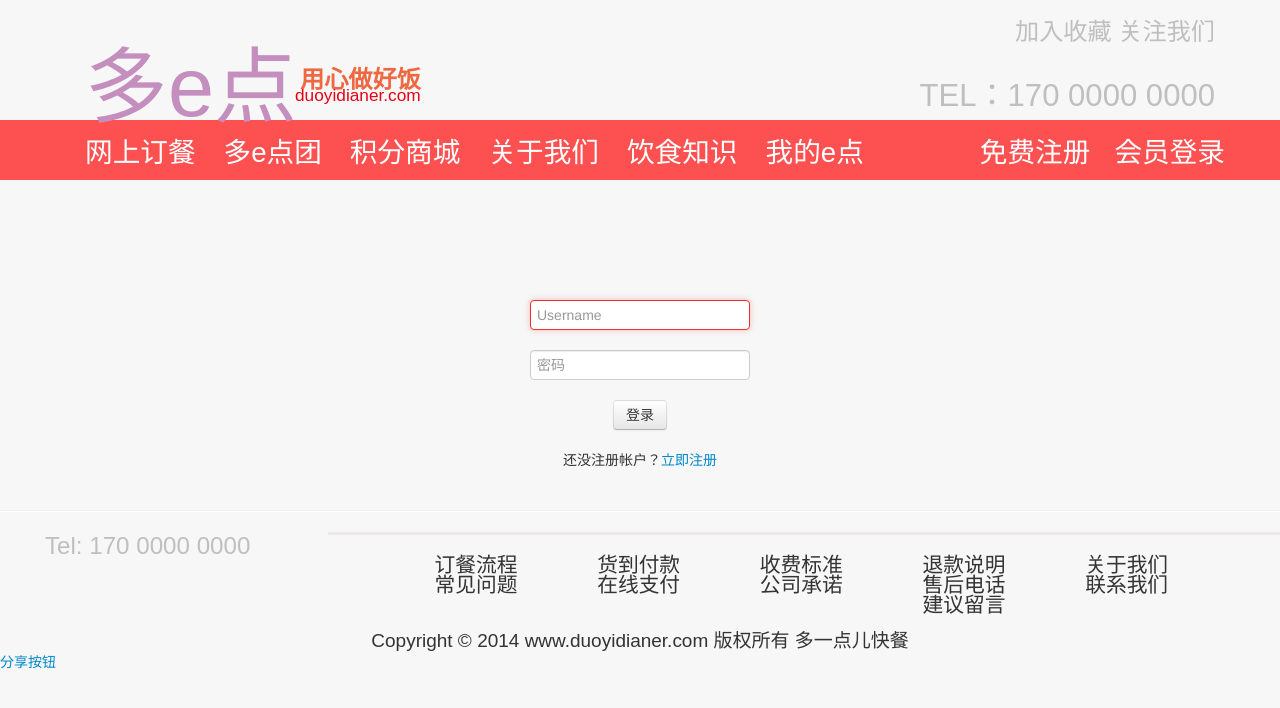
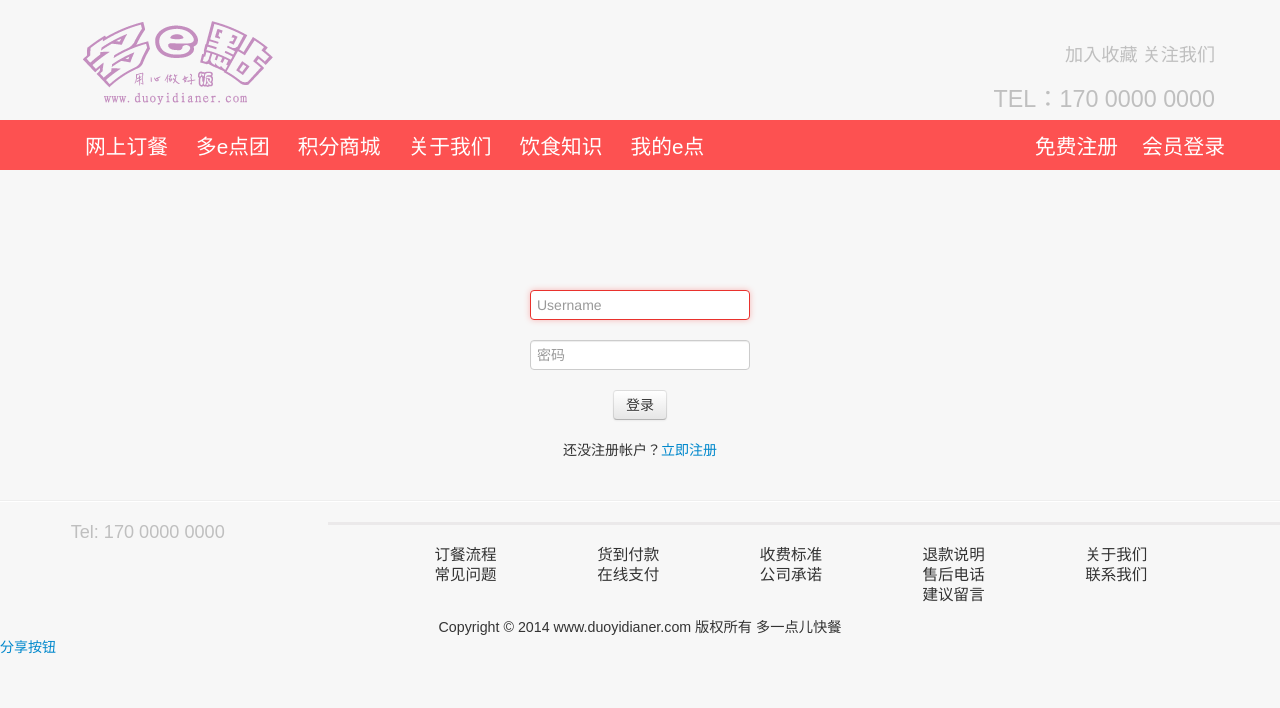
Before and after one commit to Brightcells/duoyidianer, a Django app: page /accounts/ in a window 1280 px wide. Shown: the top 708 px of the page. Run offline with Django 3.2, Linux system fonts and the light colour scheme; some libraries are stand-ins or nearby versions.

Commit message:
use new logo & adjust font-size

```diff
--- a/duoyidianer/static/css/duoyidianer.css
+++ b/duoyidianer/static/css/duoyidianer.css
@@ -66,48 +66,32 @@ ul, ul li {
 
 .logo {
     position:absolute;
-    left: 65px;
-    top: 20px;
-    color: #c48ebf;
-    font: normal 82.88px "方正细珊瑚简体","宋体",Arial,Times;
+    left: 25px;
+    top: 15px;
     cursor: pointer;
-}
-
-.slogan {
-    position:absolute;
-    left: 280px;
-    top: 60px;
-    color: #ee6842;
-    font: bold 24.17px "方正北魏楷书简体","宋体",Arial,Times;
-}
-
-.domain {
-    position:absolute;
-    left: 275px;
-    top: 85px;
-    color: #e70014;
-    font: normal 17.27px "方正北魏楷书简体","宋体",Arial,Times;
 }
 
 .join {
     position:absolute;
     right: 45px;
-    top: 12px;
+    top: 40px;
+    cursor: pointer;
     color: #bfbfbf;
-    font: normal 24.17px "方正北魏楷书简体","宋体",Arial,Times;
+    font: normal 18.13px "方正北魏楷书简体","宋体",Arial,Times;
 }
 
 .tel {
     position:absolute;
     right: 45px;
-    top: 70px;
+    top: 80px;
+    cursor: pointer;
     color: #bfbfbf;
-    font: normal 31.08px "方正北魏楷书简体","宋体",Arial,Times;
+    font: normal 23.31px "方正北魏楷书简体","宋体",Arial,Times;
 }
 
 .tel2 {
     color: #bfbfbf;
-    font: normal 24.17px "方正北魏楷书简体","宋体",Arial,Times;
+    font: normal 18.13px "方正北魏楷书简体","宋体",Arial,Times;
 }
 
 .menu {
@@ -119,7 +103,7 @@ ul, ul li {
 .menu span {
     color: #fff;
     margin-right: 24.17px;
-    font: normal 27.63px "方正北魏楷书简体","宋体",Arial,Times;
+    font: normal 20.72px "方正北魏楷书简体","宋体",Arial,Times;
     cursor: pointer;
 }
 
@@ -134,7 +118,7 @@ ul, ul li {
 .menu a {
     color: #fff;
     margin-right: 24.17px;
-    font: normal 27.63px "方正北魏楷书简体","宋体",Arial,Times;
+    font: normal 20.72px "方正北魏楷书简体","宋体",Arial,Times;
 }
 
 .menu a:first-child {
@@ -152,7 +136,7 @@ ul, ul li {
     text-align: center;
     color: #fff;
     background-color: #fd5151;
-    font: normal 24.17px "微软雅黑","宋体",Arial,Times;
+    font: normal 18.13px "微软雅黑","宋体",Arial,Times;
     -webkit-border-radius: 10px;
     -moz-border-radius: 10px;
     border-radius: 10px;
@@ -164,7 +148,7 @@ ul, ul li {
     margin-left: 65px;
     border: 3px solid #ebe9ea;
     background-color: #fff;
-    font: normal 18.99px "微软雅黑","宋体",Arial,Times;
+    font: normal 14.24px "微软雅黑","宋体",Arial,Times;
 }
 
 .cook_classify ul {
@@ -195,7 +179,7 @@ ul, ul li {
     -webkit-border-radius: 10px;
     -moz-border-radius: 10px;
     border-radius: 10px;
-    font: normal 17.27px "微软雅黑","宋体",Arial,Times;
+    font: normal 12.95px "微软雅黑","宋体",Arial,Times;
 }
 
 .dishes img {
@@ -216,7 +200,7 @@ ul, ul li {
     padding: 20px;
     border: 3px solid #ebe9ea;
     background-color: #fff;
-    font: normal 18.99px "微软雅黑","宋体",Arial,Times;
+    font: normal 14.24px "微软雅黑","宋体",Arial,Times;
 }
 
 .cart p:first-child {
@@ -225,7 +209,7 @@ ul, ul li {
     -webkit-border-radius: 10px;
     -moz-border-radius: 10px;
     border-radius: 10px;
-    font: normal 24.17px "微软雅黑","宋体",Arial,Times;
+    font: normal 18.13px "微软雅黑","宋体",Arial,Times;
 }
 
 .cart p:last-child {
@@ -234,21 +218,21 @@ ul, ul li {
     -webkit-border-radius: 10px;
     -moz-border-radius: 10px;
     border-radius: 10px;
-    font: normal 31.08px "宋体",Arial,Times;
+    font: normal 23.31px "宋体",Arial,Times;
 }
 
 .cart .price {
     color: #fb5760;
-    font: normal 24.17px "宋体",Arial,Times;
+    font: normal 18.13px "宋体",Arial,Times;
 }
 
 .link {
     border-top: 3px solid #ebe9ea;
     padding-top: 20px;
-    font: normal 20.72px "宋体",Arial,Times;
+    font: normal 15.54px "宋体",Arial,Times;
 }
 
 .copyright {
     padding: 20px;
-    font: normal 18.99px "宋体",Arial,Times;
+    font: normal 14.24px "宋体",Arial,Times;
 }
--- a/duoyidianer/templates/duoyidianer/duoyidianer_base.html
+++ b/duoyidianer/templates/duoyidianer/duoyidianer_base.html
@@ -29,10 +29,8 @@
     <div class="wrap">
         <div class="container-fluid">
             <div class="row-fluid banner">
-                <span class="logo" onclick="location.href='{% url 'home' %}'">多e点</span>
-                <span class="slogan">用心做好饭</span>
-                <span class="domain">duoyidianer.com</span>
-                <span class="join">加入收藏 关注我们</span>
+                <span class="logo" onclick="location.href='{% url 'home' %}'"><img src="{% static 'images/logo.png' %}"></span>
+                <span class="join"><span onclick="AddFavorite(window.location,document.title);return false;">加入收藏</span> <span>关注我们</span></span>
                 <span class="tel">TEL：170 0000 0000</span>
             </div>
         </div>
@@ -45,8 +43,13 @@
                 <span>关于我们</span>
                 <span>饮食知识</span>
                 <span>我的e点</span>
+                {% if usr %}
+                    <span class="pull-right" onclick="location.href='{% url 'accounts:logout' %}'">退出</span>
+                    <span class="pull-right">{{ usr }}</span>
+                {% else %}
                     <span class="pull-right" onclick="location.href='{% url 'accounts:login' %}'">会员登录</span>
                     <span class="pull-right" onclick="location.href='{% url 'accounts:signup' %}'">免费注册</span>
+                {% endif %}
             </div>
         </div>
 
@@ -131,6 +134,32 @@
                 });
             }
         })();
+
+        //加入收藏
+        function AddFavorite(sURL, sTitle) {
+            sURL = encodeURI(sURL);
+            try {
+                window.external.addFavorite(sURL, sTitle);
+            }
+            catch (e) {
+                try {
+                    window.sidebar.addPanel(sTitle, sURL, "");
+                }
+                catch (e) {
+                    alert("\u52a0\u5165\u6536\u85cf\u5931\u8d25\uff0c\u8bf7\u4f7f\u7528Ctrl+D\u8fdb\u884c\u6dfb\u52a0\uff0c\u6216\u624b\u52a8\u5728\u6d4f\u89c8\u5668\u91cc\u8fdb\u884c\u8bbe\u7f6e");
+                }
+            }
+        }
+
+        //设为首页
+        function SetHome(url) {
+            if (document.all) {
+                document.body.style.behavior = "url(#default#homepage)";
+                document.body.setHomePage(url);
+            } else {
+                alert("\u60a8\u597d,\u60a8\u7684\u6d4f\u89c8\u5668\u4e0d\u652f\u6301\u81ea\u52a8\u8bbe\u7f6e\u9875\u9762\u4e3a\u9996\u9875\u529f\u80fd,\u8bf7\u60a8\u624b\u52a8\u5728\u6d4f\u89c8\u5668\u91cc\u8bbe\u7f6e\u8be5\u9875\u9762\u4e3a\u9996\u9875!");
+            }
+        }
     </script>
 </body>
 </html>
```
Also changed, not shown: duoyidian/views.py (+28 -1 lines), utils/utils.py (+22 -63 lines), duoyidianer/static/images/logo.png. Lines whose indentation alone changed are shown as unchanged.
